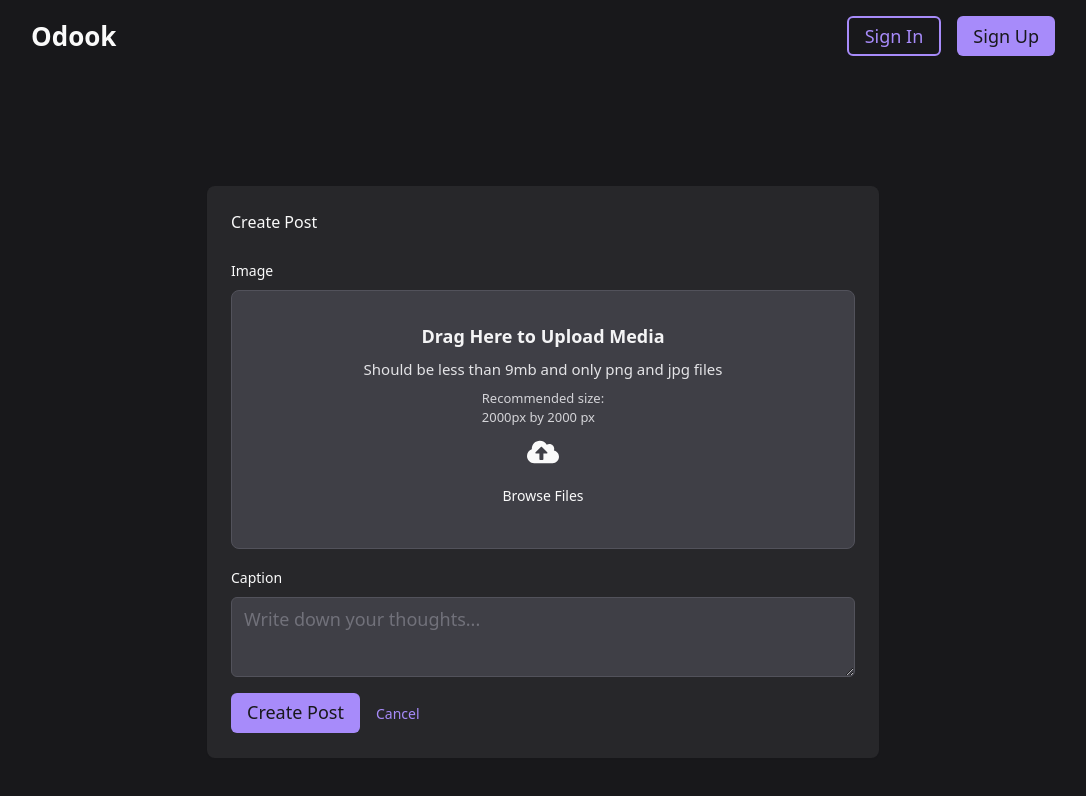
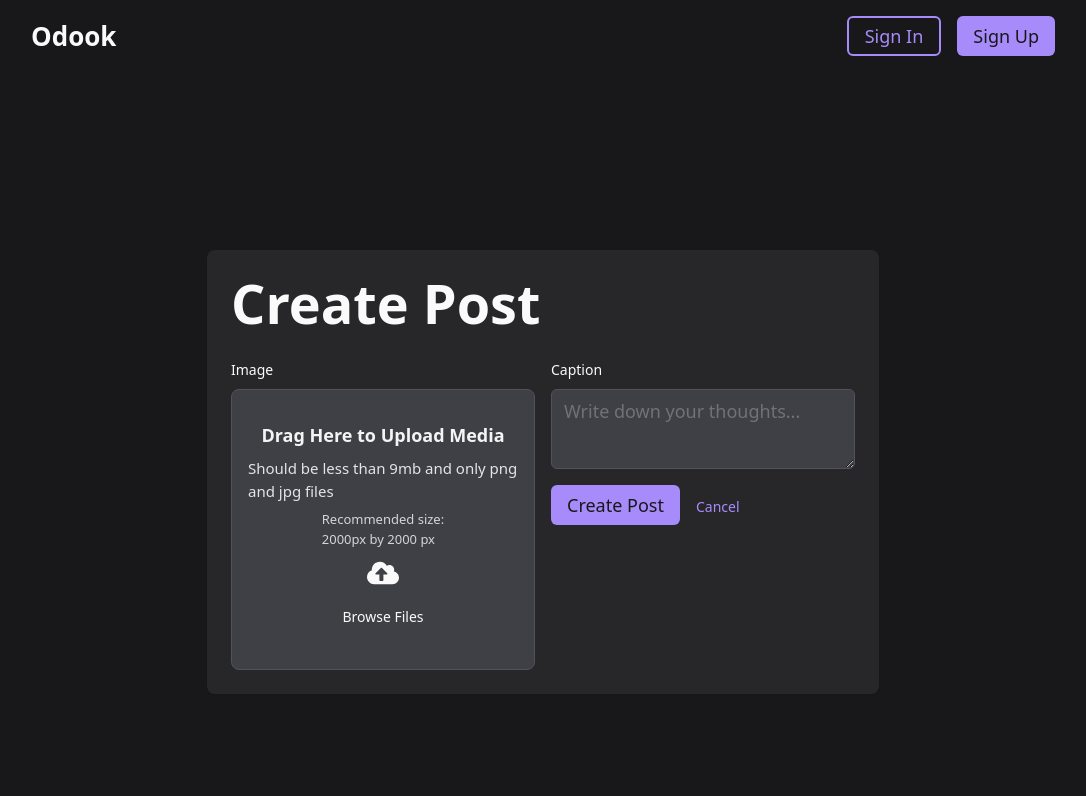
Before and after one commit to vulpes-walter1313/odin-book-fe, a React (Vite) app: page /posts/create in a window 1280 px wide. Shown: the top 796 px of the page, without its empty margins (97-1183 px from the left). Built offline with nearby package versions, Linux system fonts and the light colour scheme.

Commit message:
improved styles in create new post page and forms

```diff
--- a/src/components/CreatePostForm.tsx
+++ b/src/components/CreatePostForm.tsx
@@ -59,11 +59,8 @@ function CreatePostForm() {
       image: undefined as unknown as File,
     },
   });
-  // 2. Define a submit handler.
+
   function onSubmit(values: z.infer<typeof formSchema>) {
-    // Do something with the form values.
-    // ✅ This will be type-safe and validated.
-    console.log(values);
     createPostMuta.mutate(values);
   }
 
@@ -71,13 +68,14 @@ function CreatePostForm() {
     <Form {...form}>
       <form
         onSubmit={form.handleSubmit(onSubmit)}
-        className="flex flex-col gap-4"
+        className="grid grid-cols-1 gap-4 lg:grid-cols-6 lg:grid-rows-1"
       >
+        <div className="flex w-full flex-col gap-4 lg:col-span-3">
           <FormField
             control={form.control}
             name="image"
             render={({ field }) => (
-            <FormItem>
+              <FormItem className="w-full">
                 <FormLabel>Image</FormLabel>
                 <FormControl>
                   <FileUploader
@@ -96,6 +94,8 @@ function CreatePostForm() {
               className="h-auto w-full rounded-lg"
             />
           )}
+        </div>
+        <div className="flex flex-col gap-4 lg:col-span-3">
           <FormField
             control={form.control}
             name="caption"
@@ -130,6 +130,7 @@ function CreatePostForm() {
               Cancel
             </Button>
           </div>
+        </div>
       </form>
     </Form>
   );
--- a/src/components/FileUploader.tsx
+++ b/src/components/FileUploader.tsx
@@ -8,12 +8,14 @@ type FileUploaderProps = {
   setImgPreview: React.Dispatch<React.SetStateAction<string | null>>;
 };
 function FileUploader({ onChange, setImgPreview }: FileUploaderProps) {
-  const onDrop = useCallback((acceptedFiles: FileWithPath[]) => {
-    // TODO: do something with files
-    const file = acceptedFiles[0];
-    onChange(file);
-    setImgPreview(URL.createObjectURL(file));
-  }, []);
+  const onDrop = useCallback(
+    (acceptedFiles: FileWithPath[]) => {
+      const file = acceptedFiles[0];
+      onChange(file);
+      setImgPreview(URL.createObjectURL(file));
+    },
+    [onChange, setImgPreview],
+  );
   const { getRootProps, getInputProps, open } = useDropzone({
     onDrop,
     accept: {
@@ -23,7 +25,7 @@ function FileUploader({ onChange, setImgPreview }: FileUploaderProps) {
   return (
     <div
       {...getRootProps()}
-      className="flex flex-col items-center justify-center gap-2 rounded-lg border border-zinc-600 bg-zinc-700 px-4 py-8"
+      className="flex w-full flex-col items-center justify-center gap-2 rounded-lg border border-zinc-600 bg-zinc-700 px-4 py-8"
     >
       <input {...getInputProps({ multiple: false })} />
       <p className="text-mobp font-semibold text-zinc-100 lg:text-deskp lg:font-semibold">
--- a/src/pages/CreatePostPage.tsx
+++ b/src/pages/CreatePostPage.tsx
@@ -6,7 +6,7 @@ function CreatePostPage() {
     <div className="flex min-h-screen items-center justify-center bg-zinc-900 p-4">
       <Card className="w-full max-w-2xl border-0 bg-zinc-800 text-zinc-50">
         <CardHeader>
-          <h1>Create Post</h1>
+          <h1 className="text-mobh1 md:text-deskh1">Create Post</h1>
         </CardHeader>
         <CardContent>
           <CreatePostForm />
```
Lines whose indentation alone changed are shown as unchanged.
